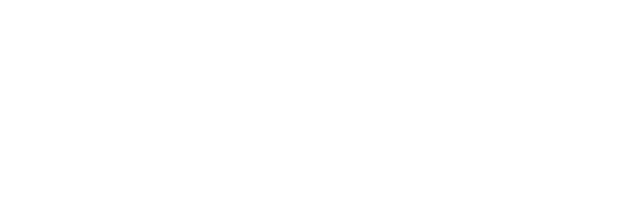
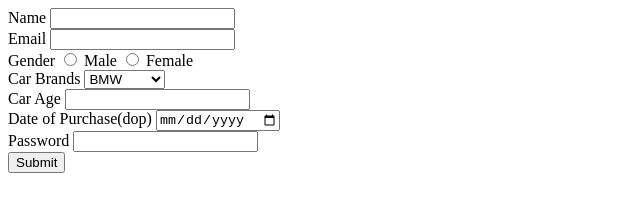
Before and after one commit to acciojob/car-insurance-form-divyapulikkal, a website: page main.html in a window 1280 px wide. Shown: the whole page, without its empty margins (0-640 px from the left). Drawn offline with Linux system fonts and the light colour scheme.

Commit message:
created a submission

```diff
--- a/main.html
+++ b/main.html
@@ -8,6 +8,35 @@
 
 <body>
 	<!-- the entire body must be written by student -->
+	<form action="/#" method="post">
+		<label for="name" >Name</label>
+		<input type="text" id="name" name="name" required><br>
+		<label for="email" >Email</label>
+		<input type="email" id="email" name="email" required><br>
+		<label for="gender" >Gender</label>
+		<input type="radio" id="male" name="gender" required>
+		<label for="gender">Male</label>
+		<input type="radio" id="female" name="gender" required>
+		<label for="gender">Female</label><br>
+		<label for="cars" >Car Brands</label>
+		<select id="cars" name="cars">
+			<option value="BMW">BMW</option>
+			<option value="Audi">Audi</option>
+			<option value="Mercedez">Mercedez</option>
+		</select>
+		<br>
+		<label for="carage">Car Age</label>
+		<input type="number" id="carage" name="carage" required>
+		<br>
+		<label for="dop">Date of Purchase(dop)</label>
+		<input type="date" id="dop" name="dop" required>
+		<br>
+		<label for="password">Password</label>
+		<input type="password" id="password" name="password" required>
+		<br>
+		<button type="submit">Submit</button>
+
+	</form>
     <script type="text/javascript" src="./script.js">
 </script>
 
```
